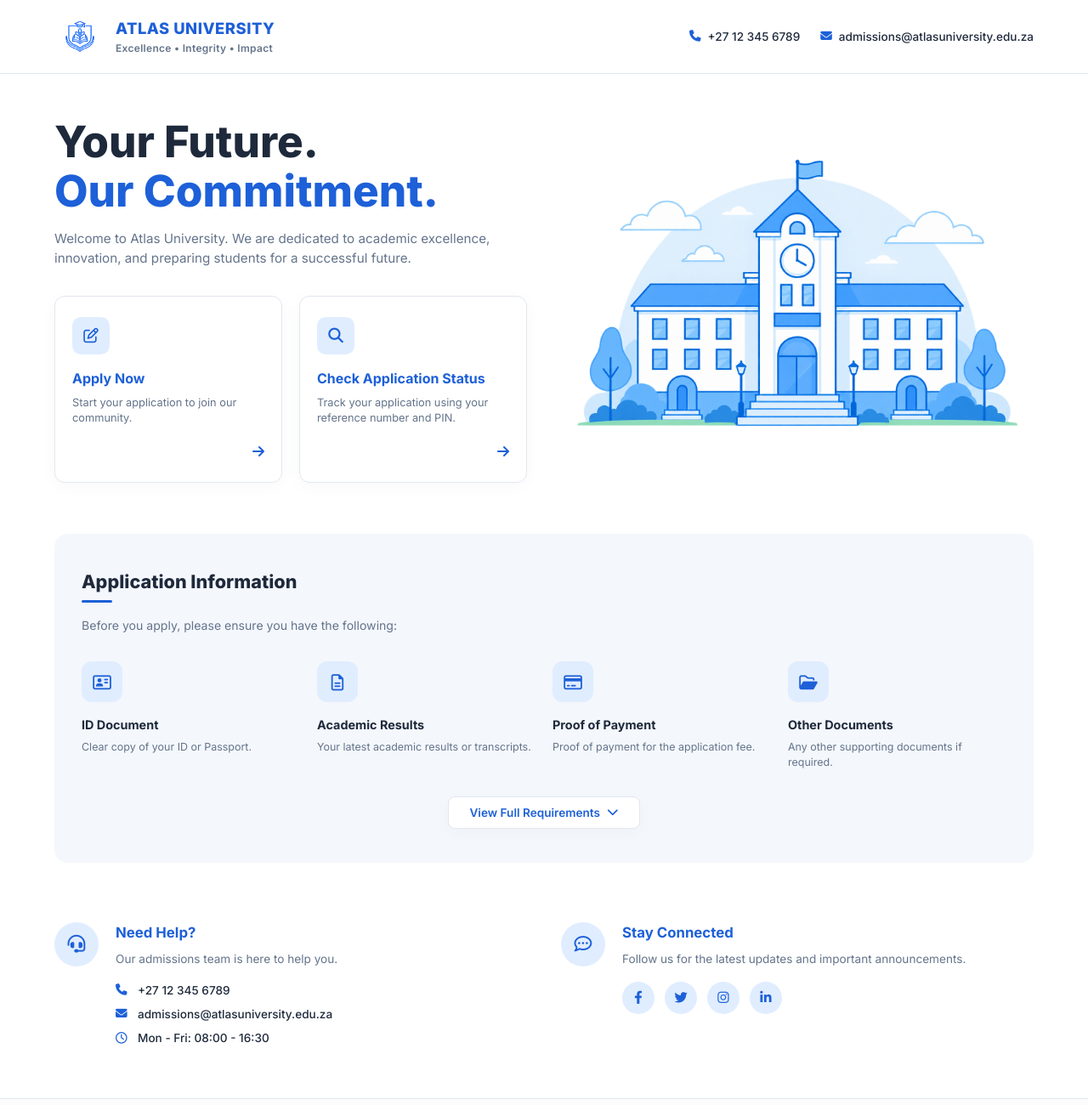
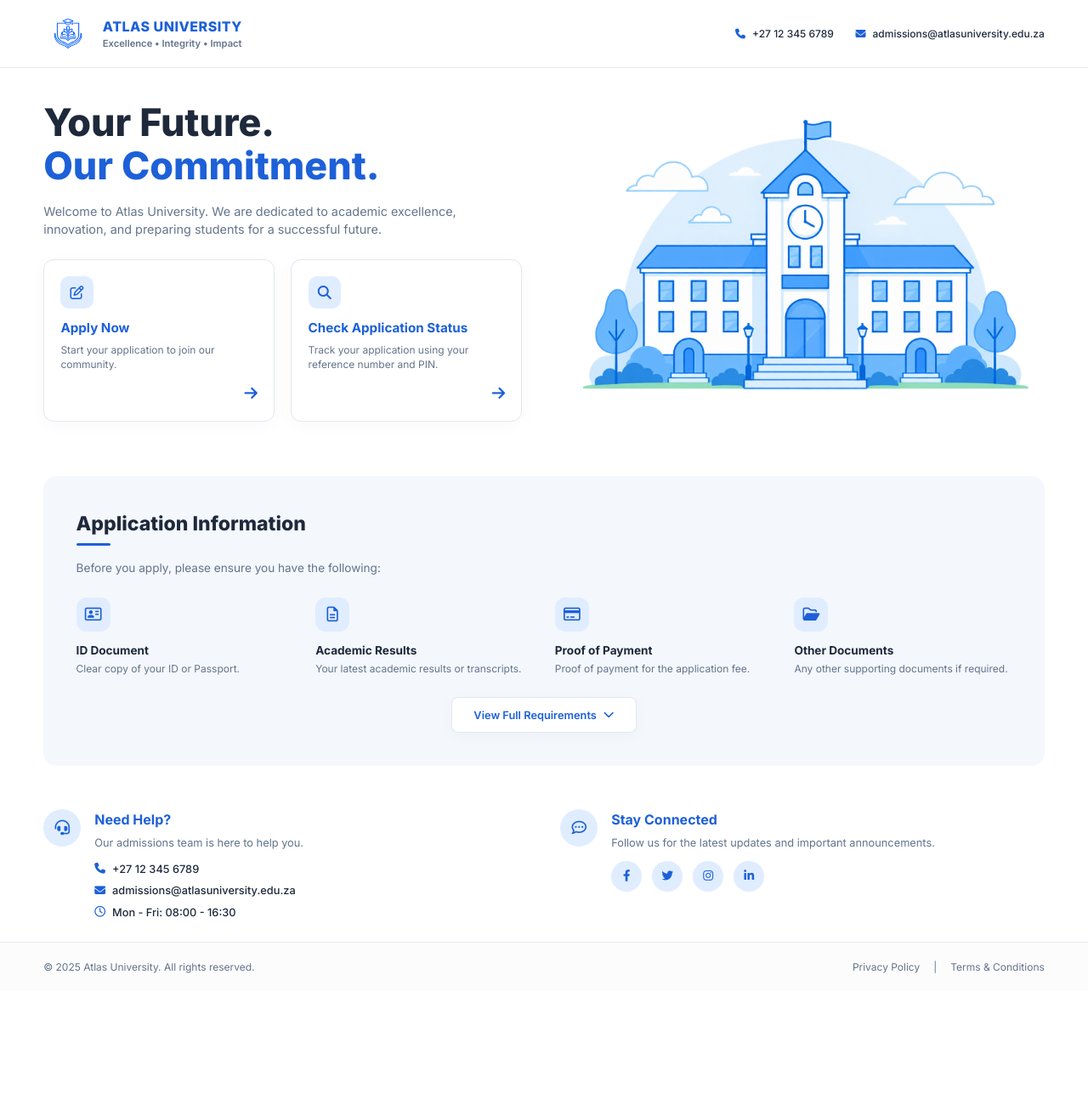
Before and after one commit to euduproassist/Atlas., a plain HTML site: page public/index.html in a window 1280 px wide. Shown: the top 1300 px of the page at 85% size. After the commit the page ends 1166 px from the top, so only its background shows below. Drawn offline with Linux system fonts and the light colour scheme.

Commit message:
Update index.html

```diff
--- a/public/index.html
+++ b/public/index.html
@@ -36,26 +36,26 @@
             flex-direction: column;
         }
 
+        /* Truly Dynamic Fluid Container */
         .container {
             width: 100%;
             max-width: 100%;
             margin: 0;
-            padding: 0 5%;
+            padding: 0 clamp(16px, 4vw, 80px);
         }
 
         /* Header Navigation */
         header {
             width: 100%;
             border-bottom: 1px solid var(--border-color);
-            padding: 20px 0;
+            padding: clamp(12px, 1.5vw, 24px) 0;
         }
 
         .header-content {
             display: flex;
             justify-content: space-between;
             align-items: center;
-            flex-wrap: wrap;
-            gap: 15px;
+            gap: 16px;
         }
 
         .brand-logo {
@@ -65,30 +65,29 @@
         }
 
         .brand-logo img {
-            height: 40px;
+            height: clamp(32px, 3vw, 48px);
             width: auto;
             object-fit: contain;
         }
 
         .brand-text h2 {
-            font-size: 1.15rem;
+            font-size: clamp(1rem, 1.2vw, 1.4rem);
             font-weight: 800;
             color: var(--primary-blue);
             letter-spacing: 0.5px;
         }
 
         .brand-text p {
-            font-size: 0.75rem;
+            font-size: clamp(0.7rem, 0.8vw, 0.9rem);
             color: var(--text-muted);
             font-weight: 600;
-            letter-spacing: 0.3px;
         }
 
         .header-contact {
             display: flex;
             align-items: center;
-            gap: 24px;
-            font-size: 0.85rem;
+            gap: clamp(12px, 2vw, 32px);
+            font-size: clamp(0.75rem, 0.9vw, 1rem);
             color: var(--text-dark);
             font-weight: 500;
         }
@@ -112,17 +111,17 @@
             flex: 1;
         }
 
-        /* Hero Section */
+        /* Hero Section - Strict 2-Column Desktop Grid */
         .hero {
-            padding: 50px 0 40px;
+            padding: clamp(24px, 3vw, 60px) 0;
             display: grid;
             grid-template-columns: 1fr 1fr;
-            gap: 40px;
+            gap: clamp(20px, 4vw, 60px);
             align-items: center;
         }
 
         .hero-left h1 {
-            font-size: clamp(2.1rem, 4vw, 3.5rem);
+            font-size: clamp(2rem, 3.5vw, 4.2rem);
             font-weight: 800;
             line-height: 1.15;
             color: var(--text-dark);
@@ -135,62 +134,61 @@
         }
 
         .hero-left p {
-            font-size: 0.95rem;
+            font-size: clamp(0.9rem, 1.1vw, 1.3rem);
             color: var(--text-muted);
-            margin-bottom: 32px;
-            max-width: 100%;
+            margin-bottom: 24px;
         }
 
         .action-cards {
-            display: grid;
-            grid-template-columns: 1fr 1fr;
-            gap: 20px;
+            display: flex;
+            gap: clamp(12px, 1.5vw, 24px);
+            width: 100%;
         }
 
         .action-card {
+            flex: 1;
             border: 1px solid var(--border-color);
             border-radius: 12px;
-            padding: 24px 20px;
+            padding: clamp(16px, 1.5vw, 28px);
             background: #ffffff;
             box-shadow: var(--card-shadow);
-            position: relative;
             display: flex;
             flex-direction: column;
             justify-content: space-between;
-            min-height: 220px;
+            min-height: 180px;
         }
 
         .action-card-icon {
-            width: 44px;
-            height: 44px;
+            width: clamp(36px, 3vw, 48px);
+            height: clamp(36px, 3vw, 48px);
             background: var(--icon-bg);
             border-radius: 10px;
             display: flex;
             align-items: center;
             justify-content: center;
             color: var(--primary-blue);
-            font-size: 1.1rem;
-            margin-bottom: 16px;
+            font-size: clamp(1rem, 1.2vw, 1.4rem);
+            margin-bottom: 12px;
         }
 
         .action-card h3 {
-            font-size: 1rem;
+            font-size: clamp(0.95rem, 1.1vw, 1.25rem);
             font-weight: 700;
             color: var(--primary-blue);
-            margin-bottom: 8px;
+            margin-bottom: 6px;
         }
 
         .action-card p {
-            font-size: 0.8rem;
+            font-size: clamp(0.75rem, 0.85vw, 0.95rem);
             color: var(--text-muted);
-            margin-bottom: 16px;
+            margin-bottom: 12px;
             line-height: 1.4;
         }
 
         .action-card .arrow-link {
             align-self: flex-end;
             color: var(--primary-blue);
-            font-size: 1rem;
+            font-size: 1.1rem;
             text-decoration: none;
         }
 
@@ -203,8 +201,8 @@
 
         .hero-right-illustration img {
             width: 100%;
-            max-width: 100%;
             height: auto;
+            max-height: 500px;
             object-fit: contain;
         }
 
@@ -212,20 +210,20 @@
         .info-section {
             background-color: var(--bg-light);
             border-radius: 16px;
-            padding: 40px 32px;
-            margin: 20px 0 40px;
+            padding: clamp(24px, 3vw, 48px);
+            margin: clamp(20px, 2vw, 40px) 0;
             width: 100%;
         }
 
         .info-section h2 {
-            font-size: 1.35rem;
+            font-size: clamp(1.2rem, 1.8vw, 2rem);
             font-weight: 800;
             color: var(--text-dark);
             margin-bottom: 6px;
         }
 
         .blue-line {
-            width: 36px;
+            width: 40px;
             height: 3px;
             background-color: var(--primary-blue);
             margin-bottom: 16px;
@@ -233,16 +231,16 @@
         }
 
         .info-section > p {
-            font-size: 0.88rem;
+            font-size: clamp(0.85rem, 1vw, 1.1rem);
             color: var(--text-muted);
-            margin-bottom: 32px;
+            margin-bottom: 24px;
         }
 
         .doc-grid {
             display: grid;
             grid-template-columns: repeat(4, 1fr);
-            gap: 20px;
-            margin-bottom: 32px;
+            gap: clamp(16px, 2vw, 32px);
+            margin-bottom: 24px;
         }
 
         .doc-item {
@@ -252,27 +250,27 @@
         }
 
         .doc-icon {
-            width: 48px;
-            height: 48px;
+            width: clamp(40px, 3vw, 52px);
+            height: clamp(40px, 3vw, 52px);
             background: var(--icon-bg);
             border-radius: 12px;
             display: flex;
             align-items: center;
             justify-content: center;
             color: var(--primary-blue);
-            font-size: 1.2rem;
-            margin-bottom: 16px;
+            font-size: clamp(1.1rem, 1.3vw, 1.5rem);
+            margin-bottom: 12px;
         }
 
         .doc-item h4 {
-            font-size: 0.9rem;
+            font-size: clamp(0.85rem, 1vw, 1.1rem);
             font-weight: 700;
             color: var(--text-dark);
-            margin-bottom: 6px;
+            margin-bottom: 4px;
         }
 
         .doc-item p {
-            font-size: 0.78rem;
+            font-size: clamp(0.75rem, 0.85vw, 0.95rem);
             color: var(--text-muted);
             line-height: 1.4;
         }
@@ -286,9 +284,9 @@
             background: #ffffff;
             border: 1px solid var(--border-color);
             color: var(--primary-blue);
-            padding: 10px 24px;
+            padding: clamp(10px, 1vw, 16px) clamp(20px, 2vw, 32px);
             border-radius: 8px;
-            font-size: 0.85rem;
+            font-size: clamp(0.8rem, 0.9vw, 1rem);
             font-weight: 600;
             cursor: pointer;
             display: inline-flex;
@@ -297,51 +295,51 @@
             box-shadow: var(--card-shadow);
         }
 
-        /* Support & Social Section */
+        /* Bottom Section */
         .bottom-grid {
             display: grid;
             grid-template-columns: 1fr 1fr;
-            gap: 40px;
-            padding: 30px 0 60px;
+            gap: clamp(24px, 3vw, 48px);
+            padding: clamp(20px, 2vw, 40px) 0;
         }
 
         .support-block, .social-block {
             display: flex;
-            gap: 20px;
+            gap: 16px;
             align-items: flex-start;
         }
 
         .block-icon {
-            width: 52px;
-            height: 52px;
+            width: clamp(44px, 3vw, 56px);
+            height: clamp(44px, 3vw, 56px);
             background: var(--icon-bg);
             border-radius: 50%;
             display: flex;
             align-items: center;
             justify-content: center;
             color: var(--primary-blue);
-            font-size: 1.3rem;
+            font-size: clamp(1.1rem, 1.3vw, 1.5rem);
             flex-shrink: 0;
         }
 
         .block-content h3 {
-            font-size: 1.05rem;
+            font-size: clamp(1rem, 1.1vw, 1.3rem);
             font-weight: 700;
             color: var(--primary-blue);
-            margin-bottom: 8px;
+            margin-bottom: 6px;
         }
 
         .block-content p {
-            font-size: 0.85rem;
+            font-size: clamp(0.8rem, 0.9vw, 1rem);
             color: var(--text-muted);
-            margin-bottom: 16px;
+            margin-bottom: 12px;
         }
 
         .contact-details {
             display: flex;
             flex-direction: column;
-            gap: 8px;
-            font-size: 0.85rem;
+            gap: 6px;
+            font-size: clamp(0.8rem, 0.9vw, 1rem);
             color: var(--text-dark);
             font-weight: 500;
         }
@@ -349,12 +347,11 @@
         .contact-details div {
             display: flex;
             align-items: center;
-            gap: 10px;
+            gap: 8px;
         }
 
         .contact-details i {
             color: var(--primary-blue);
-            width: 16px;
         }
 
         .social-icons {
@@ -363,8 +360,8 @@
         }
 
         .social-btn {
-            width: 38px;
-            height: 38px;
+            width: clamp(36px, 2.5vw, 44px);
+            height: clamp(36px, 2.5vw, 44px);
             background: var(--icon-bg);
             border-radius: 50%;
             display: flex;
@@ -372,15 +369,15 @@
             justify-content: center;
             color: var(--primary-blue);
             text-decoration: none;
-            font-size: 0.95rem;
+            font-size: clamp(0.85rem, 1vw, 1.1rem);
         }
 
         /* Footer */
         footer {
             border-top: 1px solid var(--border-color);
             background: #fcfcfc;
-            padding: 20px 0;
-            font-size: 0.78rem;
+            padding: clamp(16px, 1.5vw, 28px) 0;
+            font-size: clamp(0.75rem, 0.85vw, 0.95rem);
             color: var(--text-muted);
             margin-top: auto;
         }
@@ -389,8 +386,7 @@
             display: flex;
             justify-content: space-between;
             align-items: center;
-            flex-wrap: wrap;
-            gap: 12px;
+            gap: 16px;
         }
 
         .footer-links {
@@ -403,12 +399,9 @@
             text-decoration: none;
         }
 
-        /* Mobile & Tablet Responsive Media Queries */
+        /* Explicit Breakpoints for Clean Layout Shifts */
         @media (max-width: 900px) {
-            .hero {
-                grid-template-columns: 1fr;
-            }
-            .bottom-grid {
+            .hero, .bottom-grid {
                 grid-template-columns: 1fr;
             }
             .doc-grid {
@@ -416,25 +409,16 @@
             }
         }
 
-        @media (max-width: 600px) {
-            .header-content {
+        @media (max-width: 550px) {
+            .header-content, .footer-content {
                 flex-direction: column;
                 align-items: flex-start;
             }
-            .header-contact {
+            .action-cards {
                 flex-direction: column;
-                align-items: flex-start;
-                gap: 6px;
-            }
-            .action-cards {
-                grid-template-columns: 1fr;
             }
             .doc-grid {
                 grid-template-columns: 1fr;
-            }
-            .footer-content {
-                flex-direction: column;
-                align-items: flex-start;
             }
         }
     </style>
```
